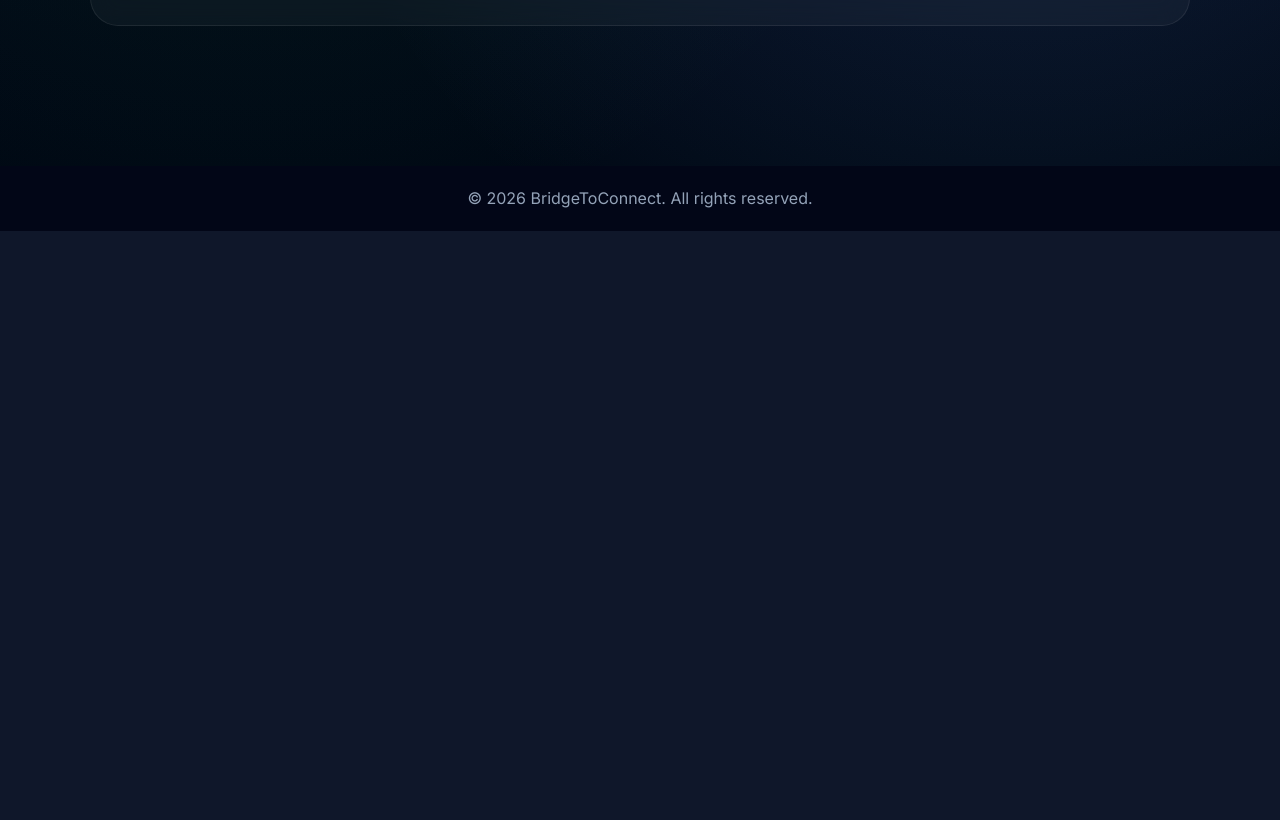
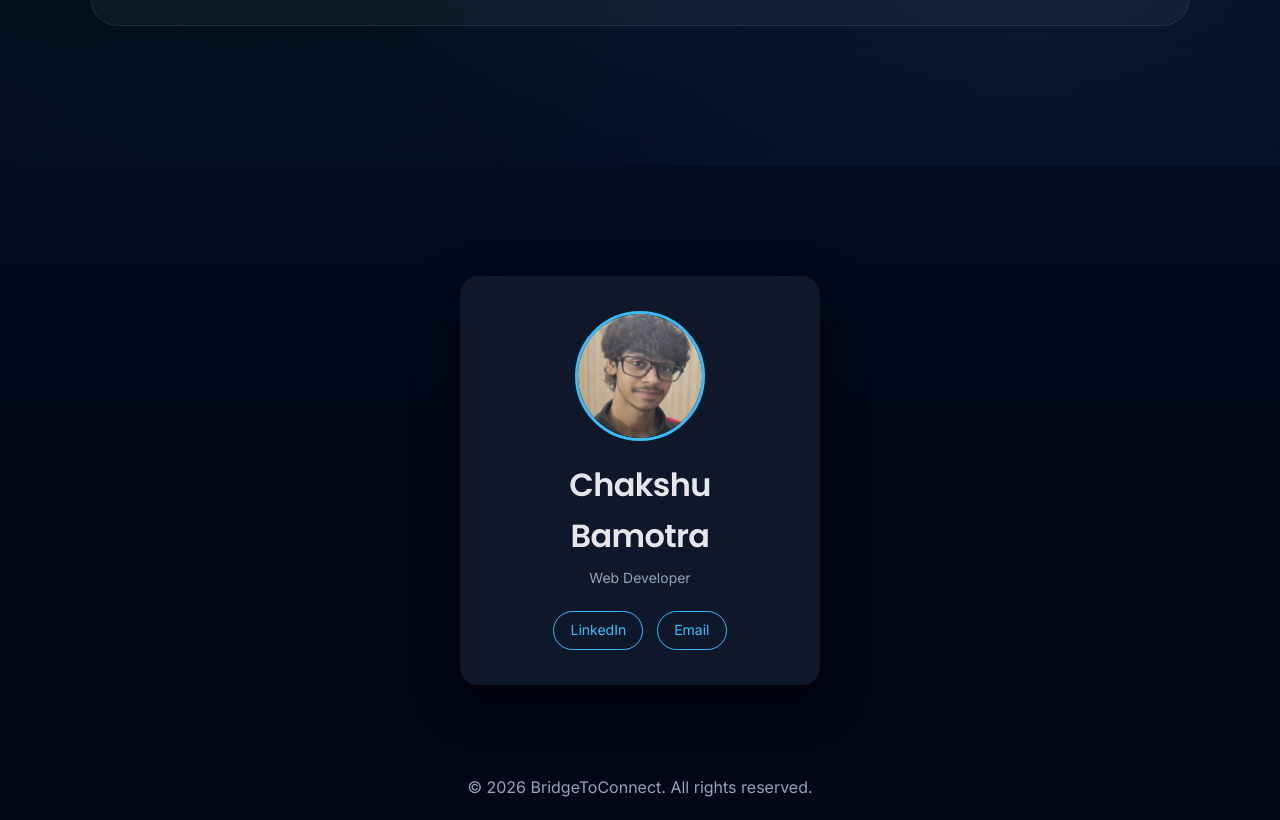
Before and after one commit to ChakshuBamotra/BridgeToConnect, a plain HTML site: page index.html in a window 1280 px wide. Shown: the part 3954-4774 px from the top of the page. Before the commit the page ends 4185 px from the top, so only its background shows below. Drawn offline with Linux system fonts and the light colour scheme.

Commit message:
Added profile for Chakshu Bamotra

```diff
--- a/index.html
+++ b/index.html
@@ -204,6 +204,30 @@ At BridgeToConnect, we believe that technical skills shouldn't be gated by a lan
 
   </div>
 </section>
+<!-- Developer Profile -->
+<section class="profile-section">
+  <div class="profile-card">
+
+<div class="profile-img-wrapper">
+  <img src="images/chakshu.png" alt="Chakshu Bamotra">
+</div>
+
+
+    <h2>Chakshu Bamotra</h2>
+    <p class="profile-role">Web Developer</p>
+
+    <div class="profile-links">
+      <a href="https://www.linkedin.com/in/chakshu-bamotra-ba6a81236/" target="_blank">
+        LinkedIn
+      </a>
+      <a href="mailto:chakshu@bridgetoconnect.in">
+        Email
+      </a>
+    </div>
+
+  </div>
+</section>
+
 
 
   <!-- Footer -->
--- a/style.css
+++ b/style.css
@@ -998,3 +998,118 @@ nav a {
 
   pointer-events: none;
 }
+/* Developer Profile Section */
+.profile-section {
+  width: 100%;
+  padding: 110px 20px 70px;
+  display: flex;
+  justify-content: center;
+  position: relative;
+
+  background: linear-gradient(
+    to bottom,
+    #030b1f 0%,
+    #020617 45%,
+    #020617 100%
+  );
+}
+
+.ceo-section {
+  position: relative;
+  overflow: hidden;
+
+  background:
+    radial-gradient(
+      circle at 20% 30%,
+      rgba(34, 197, 94, 0.12),
+      transparent 60%
+    ),
+    radial-gradient(
+      circle at 80% 40%,
+      rgba(96, 165, 250, 0.18),
+      transparent 65%
+    ),
+    linear-gradient(
+      to bottom,
+      #020617 0%,
+      #020617 65%,
+      #030b1f 100%
+    );
+
+  padding: 140px 60px;
+}
+
+
+.profile-card {
+  background: #0f172a;
+  padding: 35px 45px;
+  border-radius: 18px;
+  text-align: center;
+  max-width: 360px;
+  width: 100%;
+  box-shadow: 0 15px 40px rgba(0, 0, 0, 0.6);
+}
+
+.profile-img {
+  width: 120px;
+  height: 120px;
+  border-radius: 50%;
+  object-fit: contain;     /* KEY FIX */
+  background-color: #020617; /* fills empty space cleanly */
+  border: 3px solid #38bdf8;
+  padding: 6px;            /* gives breathing room */
+}
+
+
+
+.profile-card h2 {
+  color: #e5e7eb;
+  margin-bottom: 6px;
+  font-weight: 600;
+}
+
+.profile-role {
+  color: #94a3b8;
+  font-size: 14px;
+  margin-bottom: 22px;
+}
+
+.profile-links {
+  display: flex;
+  justify-content: center;
+  gap: 14px;
+}
+
+.profile-links a {
+  text-decoration: none;
+  color: #38bdf8;
+  font-size: 14px;
+  border: 1px solid #38bdf8;
+  padding: 7px 16px;
+  border-radius: 20px;
+  transition: all 0.3s ease;
+}
+
+.profile-links a:hover {
+  background: #38bdf8;
+  color: #020617;
+}
+.profile-img-wrapper {
+  width: 130px;
+  height: 130px;
+  border-radius: 50%;
+  border: 3px solid #38bdf8;
+  overflow: hidden;
+  display: flex;
+  align-items: center;
+  justify-content: center;
+  background: #020617;
+  margin: 0 auto 18px;
+}
+
+.profile-img-wrapper img {
+  width: 115%;
+  height: auto;
+  object-fit: cover;
+  object-position: center 20%;
+}
```
Also changed, not shown: images/Chakshu.png (added).
